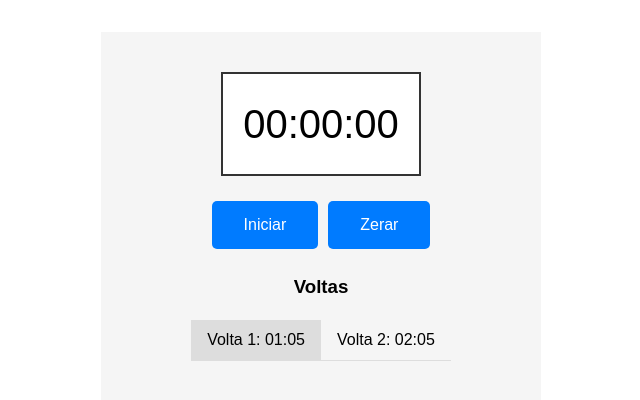
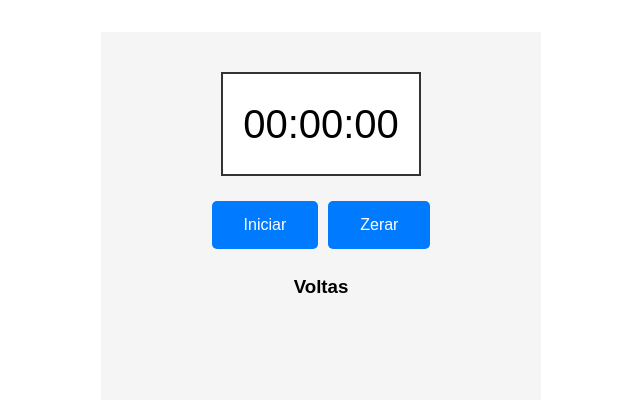
Before and after one commit to fjuncal/stopwatch-react, a React (Vite) app: page / in a window 1280 px wide. Shown: the top 400 px of the page, without its empty margins (319-959 px from the left). Built offline with nearby package versions, Linux system fonts and the light colour scheme.

Commit message:
Adding laps to screen

```diff
--- a/src/components/LapList.jsx
+++ b/src/components/LapList.jsx
@@ -1,12 +1,15 @@
 import React from "react";
 
-const LapList = () => {
+const LapList = ({ laps }) => {
   return (
     <div className="timer-laps">
       <h3>Voltas</h3>
       <ul>
-        <li>Volta 1: 01:05</li>
-        <li>Volta 2: 02:05</li>
+        {laps.map((lap, index) => (
+          <li key={index}>
+            Volta {index + 1}: {lap}
+          </li>
+        ))}
       </ul>
     </div>
   );
--- a/src/components/Timer.jsx
+++ b/src/components/Timer.jsx
@@ -37,7 +37,6 @@
 
   const addLap = () => {
     setLaps([...laps, formatTime()]);
-    console.log(laps);
   };
 
   useEffect(() => {
@@ -62,7 +61,7 @@
         onReset={resetTimer}
         onLap={addLap}
       />
-      <LapList />
+      <LapList laps={laps} />
     </div>
   );
 };
```
